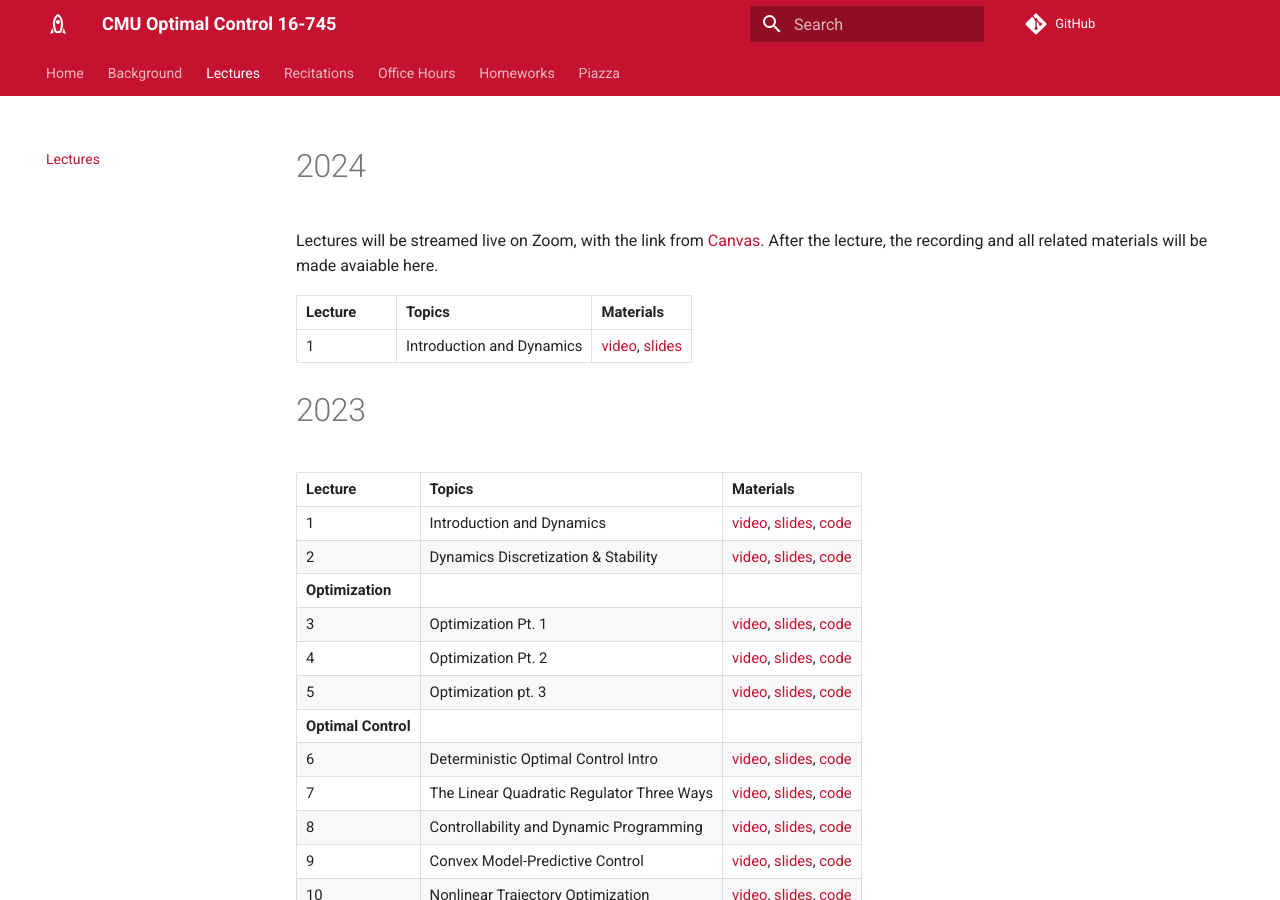
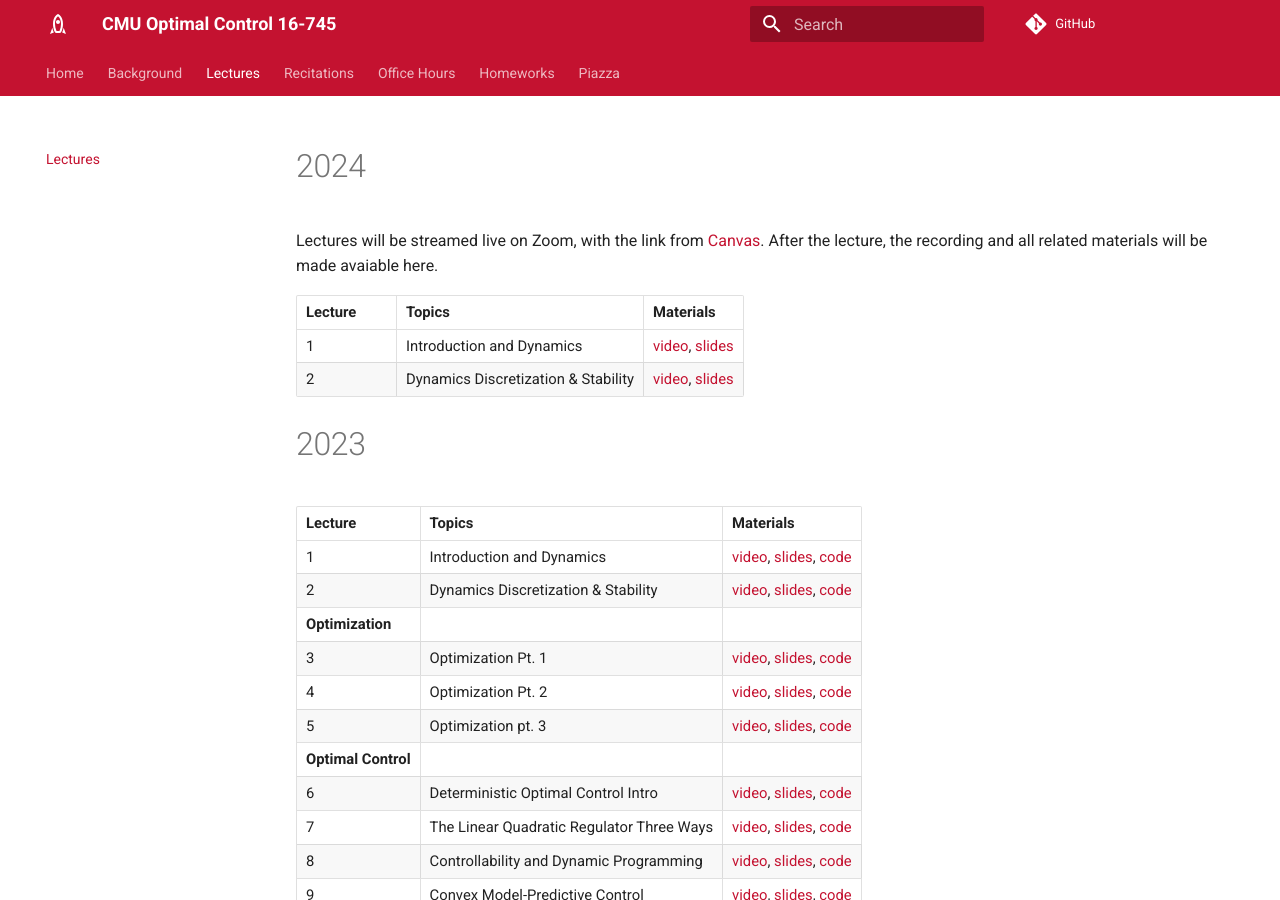
Before and after one commit to cmu-optimal-control/cmu-optimal-control.github.io, an MkDocs documentation site: the page built from docs/lectures.md, in a window 1280 px wide and 900 px high. Built offline with MkDocs 1.6.1 and Material for MkDocs 9.7.7, drawn with Linux system fonts in a browser that asks for light colours.

Commit message:
Update lectures.md

```diff
--- a/docs/lectures.md
+++ b/docs/lectures.md
@@ -5,6 +5,7 @@ Lectures will be streamed live on Zoom, with the link from [Canvas](https://canv
 | Lecture     | Topics| Materials |
 | ----------- | -----------         | |
 | 1     | Introduction and Dynamics      |[video](https://www.youtube.com/watch?v=Kj88Nory8ec), [slides](https://github.com/Optimal-Control-16-745/lecture-notebooks/tree/master/Lecture%201) |
+| 2     | Dynamics Discretization & Stability      |[video](https://youtu.be/Ne6oUqjAT6o), [slides](https://github.com/Optimal-Control-16-745/lecture-notebooks/tree/master/Lecture%202) |
 
 
 # 2023
```
